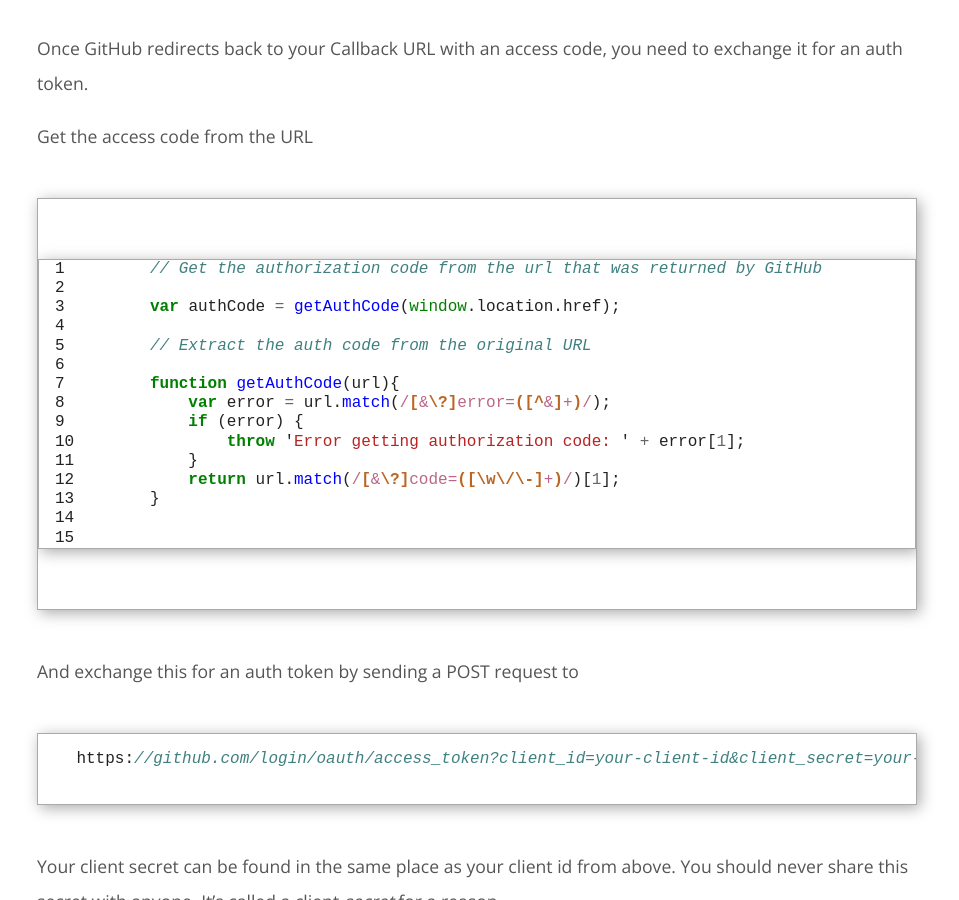
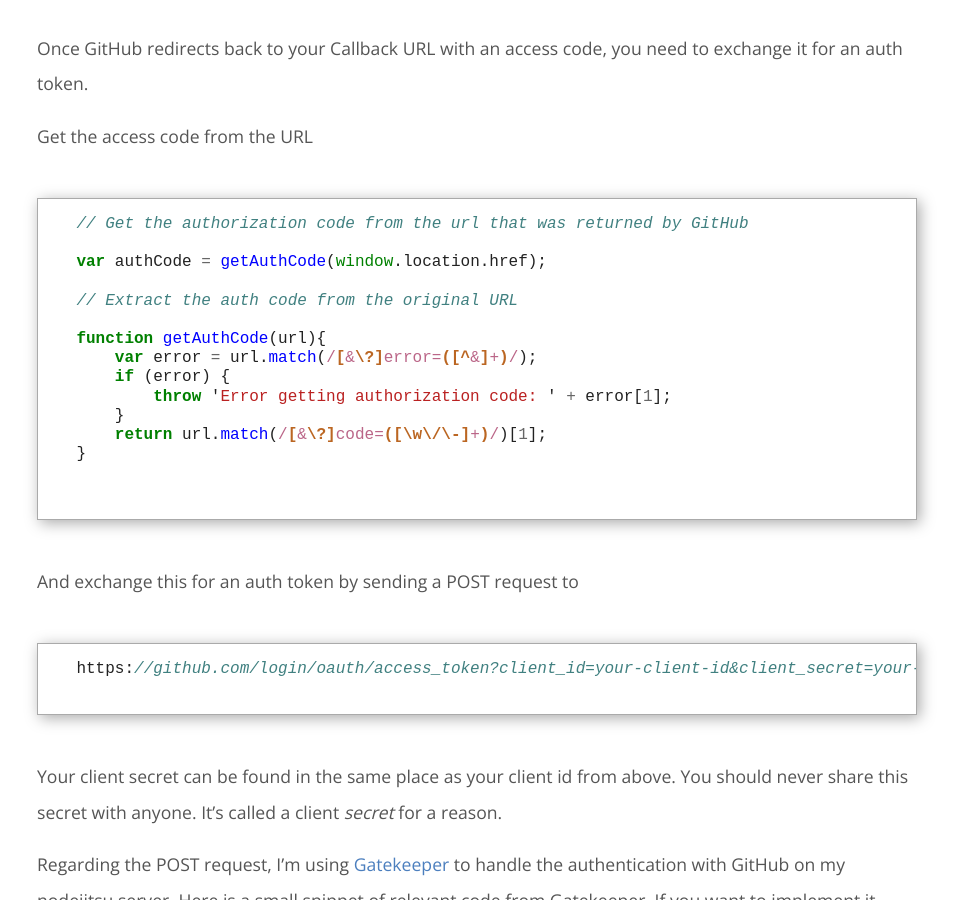
Before and after one commit to karsumit94/andrewholsted.github.io, a Jekyll site: the page built from _posts/2013-02-28-Authenticating-with-the-GitHub-API.md, in a window 1280 px wide and 900 px high, scrolled down 2866 px. Shown: the whole window, without its empty margins (163-1122 px from the left). Built offline with Jekyll 4.4.1, drawn with Linux system fonts in a browser that asks for light colours; nearby versions of some CDN libraries; some web fonts are replaced; Markdown is read by kramdown in place of the engine named in the settings.

Commit message:
Fix code block on github post.

```diff
--- a/_posts/2013-02-28-Authenticating-with-the-GitHub-API.md
+++ b/_posts/2013-02-28-Authenticating-with-the-GitHub-API.md
@@ -73,7 +73,7 @@ Parse the access code from the URL and exchange it for an auth token
 Once GitHub redirects back to your Callback URL with an access code, you need to exchange it for an auth token.
 
 Get the access code from the URL
-    {% highlight javascript linenos=table %}
+    {% highlight javascript %}
     // Get the authorization code from the url that was returned by GitHub
 
     var authCode = getAuthCode(window.location.href);
```
